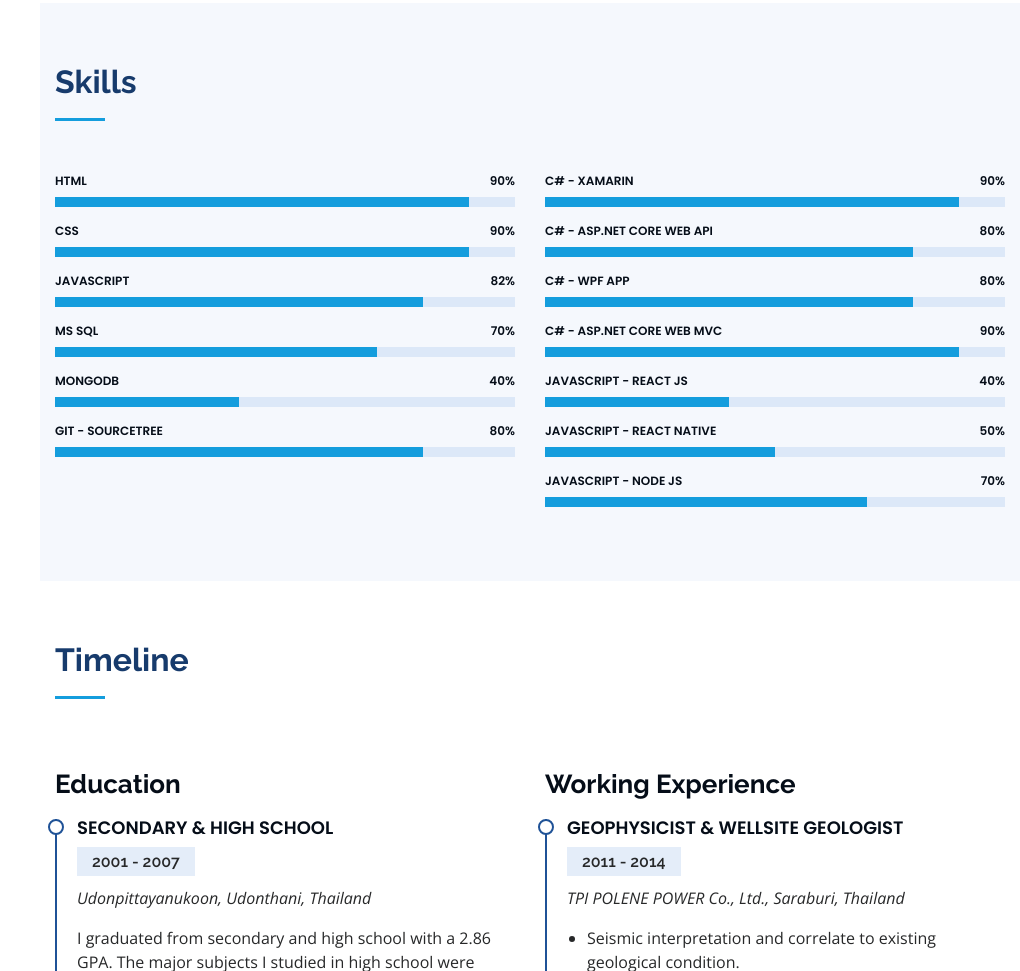
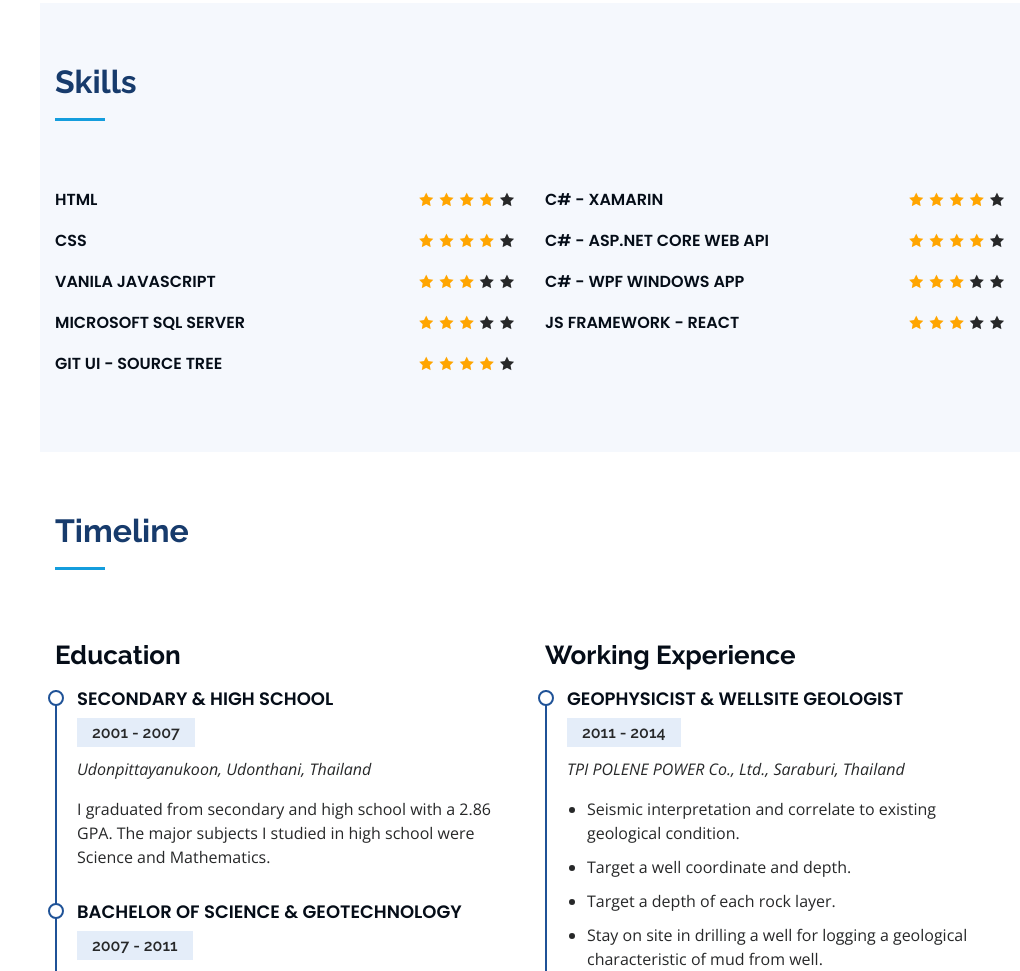
Before and after one commit to Sanya-Putthikarnchanakul/myresume.github.io, a plain HTML site: page index.html in a window 1280 px wide. Shown: the part 1435-2406 px from the top of the page, without its empty margins (260-1280 px from the left). Drawn offline with nearby package versions, Linux system fonts and the light colour scheme.

Commit message:
เปลี่ยนการให้ Rating เป็น Star

```diff
--- a/assets/css/style.css
+++ b/assets/css/style.css
@@ -1080,3 +1080,18 @@ section {
     padding-right: 20px 15px;
   }
 }
+
+.skill-header {
+  text-transform: uppercase;
+  font-weight: 600;
+  font-family: "Poppins", sans-serif;
+  color: #050d18;
+}
+
+.skill-row {
+  margin: 1rem 0;
+}
+
+.rated {
+  color: orange;
+}
--- a/index.html
+++ b/index.html
@@ -67,11 +67,11 @@
                     <li><a href="#timeline"><i class="bx bx-time"></i> <span>Timeline</span></a></li>
                     <li><a href="#contact"><i class="bx bx-envelope"></i> Contact</a></li>
                 </ul>
-            </nav><!-- .nav-menu -->
+            </nav>
             <button type="button" class="mobile-nav-toggle d-xl-none"><i class="icofont-navigation-menu"></i></button>
 
         </div>
-    </header><!-- End Header -->
+    </header>
 
     <!-- ======= Hero Section ======= -->
     <section id="hero" class="d-flex flex-column justify-content-center align-items-center">
@@ -79,7 +79,7 @@
             <h1>Sanya Putthikarnchanakul</h1>
             <p>I'm a <span class="typed" data-typed-items="Developer"></span></p>
         </div>
-    </section><!-- End Hero -->
+    </section>
 
     <main id="main">
 
@@ -122,7 +122,7 @@
                 </div>
 
             </div>
-        </section><!-- End About Section -->
+        </section>
 
         <!-- ======= Skills Section ======= -->
         <section id="skills" class="skills section-bg">
@@ -131,59 +131,66 @@
                 <div class="section-title">
                     <h2>Skills</h2>
                     <!-- <p>
-              Magnam dolores commodi suscipit. Necessitatibus eius consequatur ex aliquid fuga eum quidem. Sit sint consectetur velit. Quisquam quos quisquam cupiditate. Et nemo qui impedit suscipit alias ea. Quia fugiat sit in iste officiis commodi quidem hic quas.
-          </p> -->
+                        Magnam dolores commodi suscipit. Necessitatibus eius consequatur ex aliquid fuga eum quidem. Sit sint consectetur velit. Quisquam quos quisquam cupiditate. Et nemo qui impedit suscipit alias ea. Quia fugiat sit in iste officiis commodi quidem hic quas.
+                    </p> -->
                 </div>
 
                 <div class="row skills-content">
 
                     <div class="col-lg-6" data-aos="fade-up">
 
-                        <div class="progress">
-                            <span class="skill">HTML <i class="val">90%</i></span>
-                            <div class="progress-bar-wrap">
-                                <div class="progress-bar" role="progressbar" aria-valuenow="90" aria-valuemin="0"
-                                    aria-valuemax="100"></div>
+                        <div class="skill-row">
+                            <span class="skill-header">HTML</span>
+                            <div style="float: right;">
+                                <i class="icofont-star rated"></i>
+                                <i class="icofont-star rated"></i>
+                                <i class="icofont-star rated"></i>
+                                <i class="icofont-star rated"></i>
+                                <i class="icofont-star"></i>
                             </div>
                         </div>
 
-                        <div class="progress">
-                            <span class="skill">CSS <i class="val">90%</i></span>
-                            <div class="progress-bar-wrap">
-                                <div class="progress-bar" role="progressbar" aria-valuenow="90" aria-valuemin="0"
-                                    aria-valuemax="100"></div>
+                        <div class="skill-row">
+                            <span class="skill-header">CSS</span>
+                            <div style="float: right;">
+                                <i class="icofont-star rated"></i>
+                                <i class="icofont-star rated"></i>
+                                <i class="icofont-star rated"></i>
+                                <i class="icofont-star rated"></i>
+                                <i class="icofont-star"></i>
                             </div>
                         </div>
 
-                        <div class="progress">
-                            <span class="skill">JavaScript <i class="val">82%</i></span>
-                            <div class="progress-bar-wrap">
-                                <div class="progress-bar" role="progressbar" aria-valuenow="80" aria-valuemin="0"
-                                    aria-valuemax="100"></div>
+                        <div class="skill-row">
+                            <span class="skill-header">Vanila Javascript</span>
+                            <div style="float: right;">
+                                <i class="icofont-star rated"></i>
+                                <i class="icofont-star rated"></i>
+                                <i class="icofont-star rated"></i>
+                                <i class="icofont-star"></i>
+                                <i class="icofont-star"></i>
                             </div>
                         </div>
 
-                        <div class="progress">
-                            <span class="skill">MS SQL <i class="val">70%</i></span>
-                            <div class="progress-bar-wrap">
-                                <div class="progress-bar" role="progressbar" aria-valuenow="70" aria-valuemin="0"
-                                    aria-valuemax="100"></div>
+                        <div class="skill-row">
+                            <span class="skill-header">Microsoft SQL Server</span>
+                            <div style="float: right;">
+                                <i class="icofont-star rated"></i>
+                                <i class="icofont-star rated"></i>
+                                <i class="icofont-star rated"></i>
+                                <i class="icofont-star"></i>
+                                <i class="icofont-star"></i>
                             </div>
                         </div>
 
-                        <div class="progress">
-                            <span class="skill">MongoDB <i class="val">40%</i></span>
-                            <div class="progress-bar-wrap">
-                                <div class="progress-bar" role="progressbar" aria-valuenow="40" aria-valuemin="0"
-                                    aria-valuemax="100"></div>
-                            </div>
-                        </div>
-
-                        <div class="progress">
-                            <span class="skill">Git - SourceTree <i class="val">80%</i></span>
-                            <div class="progress-bar-wrap">
-                                <div class="progress-bar" role="progressbar" aria-valuenow="80" aria-valuemin="0"
-                                    aria-valuemax="100"></div>
+                        <div class="skill-row">
+                            <span class="skill-header">GIT UI - Source Tree</span>
+                            <div style="float: right;">
+                                <i class="icofont-star rated"></i>
+                                <i class="icofont-star rated"></i>
+                                <i class="icofont-star rated"></i>
+                                <i class="icofont-star rated"></i>
+                                <i class="icofont-star"></i>
                             </div>
                         </div>
 
@@ -191,59 +198,47 @@
 
                     <div class="col-lg-6" data-aos="fade-up" data-aos-delay="100">
 
-                        <div class="progress">
-                            <span class="skill">C# - Xamarin <i class="val">90%</i></span>
-                            <div class="progress-bar-wrap">
-                                <div class="progress-bar" role="progressbar" aria-valuenow="90" aria-valuemin="0"
-                                    aria-valuemax="100"></div>
+                        <div class="skill-row">
+                            <span class="skill-header">C# - Xamarin</span>
+                            <div style="float: right;">
+                                <i class="icofont-star rated"></i>
+                                <i class="icofont-star rated"></i>
+                                <i class="icofont-star rated"></i>
+                                <i class="icofont-star rated"></i>
+                                <i class="icofont-star"></i>
                             </div>
                         </div>
 
-                        <div class="progress">
-                            <span class="skill">C# - ASP.NET Core Web API <i class="val">80%</i></span>
-                            <div class="progress-bar-wrap">
-                                <div class="progress-bar" role="progressbar" aria-valuenow="80" aria-valuemin="0"
-                                    aria-valuemax="100"></div>
+                        <div class="skill-row">
+                            <span class="skill-header">C# - ASP.NET Core Web API</span>
+                            <div style="float: right;">
+                                <i class="icofont-star rated"></i>
+                                <i class="icofont-star rated"></i>
+                                <i class="icofont-star rated"></i>
+                                <i class="icofont-star rated"></i>
+                                <i class="icofont-star"></i>
                             </div>
                         </div>
 
-                        <div class="progress">
-                            <span class="skill">C# - WPF App <i class="val">80%</i></span>
-                            <div class="progress-bar-wrap">
-                                <div class="progress-bar" role="progressbar" aria-valuenow="80" aria-valuemin="0"
-                                    aria-valuemax="100"></div>
+                        <div class="skill-row">
+                            <span class="skill-header">C# - WPF Windows App</span>
+                            <div style="float: right;">
+                                <i class="icofont-star rated"></i>
+                                <i class="icofont-star rated"></i>
+                                <i class="icofont-star rated"></i>
+                                <i class="icofont-star"></i>
+                                <i class="icofont-star"></i>
                             </div>
                         </div>
 
-                        <div class="progress">
-                            <span class="skill">C# - ASP.NET Core Web MVC <i class="val">90%</i></span>
-                            <div class="progress-bar-wrap">
-                                <div class="progress-bar" role="progressbar" aria-valuenow="90" aria-valuemin="0"
-                                    aria-valuemax="100"></div>
-                            </div>
-                        </div>
-
-                        <div class="progress">
-                            <span class="skill">JavaScript - React JS <i class="val">40%</i></span>
-                            <div class="progress-bar-wrap">
-                                <div class="progress-bar" role="progressbar" aria-valuenow="40" aria-valuemin="0"
-                                    aria-valuemax="100"></div>
-                            </div>
-                        </div>
-
-                        <div class="progress">
-                            <span class="skill">JavaScript - React Native <i class="val">50%</i></span>
-                            <div class="progress-bar-wrap">
-                                <div class="progress-bar" role="progressbar" aria-valuenow="50" aria-valuemin="0"
-                                    aria-valuemax="100"></div>
-                            </div>
-                        </div>
-
-                        <div class="progress">
-                            <span class="skill">JavaScript - Node JS <i class="val">70%</i></span>
-                            <div class="progress-bar-wrap">
-                                <div class="progress-bar" role="progressbar" aria-valuenow="70" aria-valuemin="0"
-                                    aria-valuemax="100"></div>
+                        <div class="skill-row">
+                            <span class="skill-header">JS Framework - React</span>
+                            <div style="float: right;">
+                                <i class="icofont-star rated"></i>
+                                <i class="icofont-star rated"></i>
+                                <i class="icofont-star rated"></i>
+                                <i class="icofont-star"></i>
+                                <i class="icofont-star"></i>
                             </div>
                         </div>
 
@@ -252,7 +247,7 @@
                 </div>
 
             </div>
-        </section><!-- End Skills Section -->
+        </section>
 
         <!-- ======= Timeline Section ======= -->
         <section id="timeline" class="resume">
@@ -341,7 +336,7 @@
                 </div>
 
             </div>
-        </section><!-- End Timeline Section -->
+        </section>
 
         <!-- ======= Contact Section ======= -->
         <section id="contact" class="contact section-bg">
@@ -384,9 +379,9 @@
                 </div>
 
             </div>
-        </section><!-- End Contact Section -->
+        </section>
 
-    </main><!-- End #main -->
+    </main>
 
     <a href="#" class="back-to-top"><i class="icofont-simple-up"></i></a>
 
```
